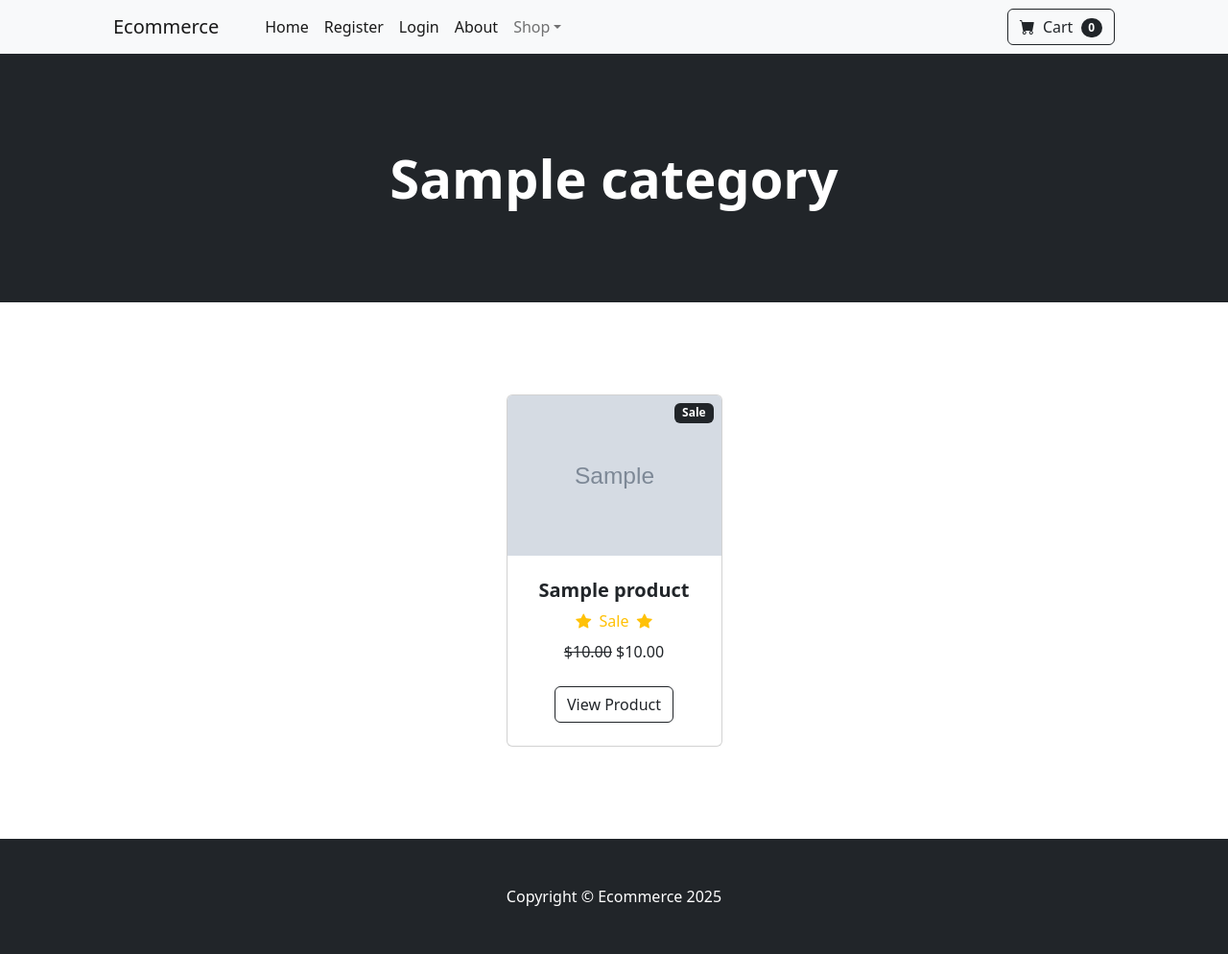
After one commit to TharHtet236401/Ecommerce-App-with-Django, a Django app: page /category/1/ in a window 1280 px wide. The commit adds this page. Shown: the whole page at 96% size. Run offline with Django 5.2, Linux system fonts and the light colour scheme; tables that the repository leaves empty hold one stand-in row (values such as "Sample post"); grey boxes marked "Sample" are stand-in pictures; some libraries are stand-ins or nearby versions.

Commit message:
categorized page

```diff
--- /dev/null
+++ b/store/templates/categorized_product.html
@@ -0,0 +1,84 @@
+{% extends 'base.html' %}
+
+{% block content %}
+
+        <!-- Header-->
+        <header class="bg-dark py-5">
+            <div class="container px-4 px-lg-5 my-5">
+                <div class="text-center text-white">
+                    <h1 class="display-4 fw-bolder"> {{category.name}}</h1>
+                    <!-- <p class="lead fw-normal text-white-50 mb-0"> {{category.description}}</p> -->
+                </div>
+            </div>
+        </header>
+
+        <!-- Section-->
+        <section class="py-5">
+            <div class="container px-4 px-lg-5 mt-5">
+                <div class="row gx-4 gx-lg-5 row-cols-2 row-cols-md-3 row-cols-xl-4 justify-content-center">
+
+                    {% for product in products %}
+
+                    {% if product.is_sale %}
+                    <div class="col mb-5">
+                        <div class="card h-100">
+
+                            <!--saled badge-->
+                            <div class="badge bg-dark text-white position-absolute" style="top: 0.5rem; right: 0.5rem">Sale</div>
+                            <!-- Product image-->
+                            <img class="card-img-top" src="{{ product.image.url }}" alt="..." />
+                            <!-- Product details-->
+                            <div class="card-body p-4">
+
+
+                                <div class="text-center">
+                                    <!-- Product name-->
+                                    <h5 class="fw-bolder">{{product.name}}</h5>
+                                    <div class="d-flex justify-content-center text-warning mb-2">
+
+                                        <div class="bi-star-fill"></div>
+                                        &nbsp;&nbsp;Sale&nbsp;&nbsp;
+                                        <div class="bi-star-fill"></div>
+
+                                    </div>
+
+                                    <!-- Product price-->
+                                    <strike>${{product.price}}</strike>
+                                    ${{product.sale_price}}
+                                </div>
+                            </div>
+                            <!-- Product actions-->
+                            <div class="card-footer p-4 pt-0 border-top-0 bg-transparent">
+                                <div class="text-center"><a class="btn btn-outline-dark mt-auto" href="{% url 'product_detail' product.id %}">View Product</a></div>
+                            </div>
+                        </div>
+                    </div>
+                    {% else %}
+                        <div class="col mb-5">
+                            <div class="card h-100">
+                                <!-- Product image-->
+                                <img class="card-img-top" src="{{ product.image.url }}" alt="..." />
+                                <!-- Product details-->
+                                <div class="card-body p-4">
+                                    <div class="text-center">
+                                        <!-- Product name-->
+                                        <h5 class="fw-bolder">{{product.name}}</h5>
+                                        <!-- Product price-->
+                                        ${{product.price}}
+                                    </div>
+                                </div>
+                                <!-- Product actions-->
+                                <div class="card-footer p-4 pt-0 border-top-0 bg-transparent">
+                                    <div class="text-center"><a class="btn btn-outline-dark mt-auto" href="{% url 'product_detail' product.id %}">View Product</a></div>
+                                </div>
+                            </div>
+                        </div>
+                    {% endif %}
+
+
+                    {% endfor %}
+                </div>
+            </div>
+        </section>
+
+{% endblock %}
--- a/store/templates/nav.html
+++ b/store/templates/nav.html
@@ -16,10 +16,11 @@
                 <li class="nav-item dropdown">
                     <a class="nav-link dropdown-toggle" id="navbarDropdown" href="#" role="button" data-bs-toggle="dropdown" aria-expanded="false">Shop</a>
                     <ul class="dropdown-menu" aria-labelledby="navbarDropdown">
-                        <li><a class="dropdown-item" href="#!">All Products</a></li>
+                        <li><a class="dropdown-item" href="{% url 'home' %}">All Products</a></li>
                         <li><hr class="dropdown-divider" /></li>
-                        <li><a class="dropdown-item" href="#!">Popular </a></li>
-                        <li><a class="dropdown-item" href="#!">New Arrivals</a></li>
+                        {% for category in categories %}
+                        <li><a class="dropdown-item" href="{% url 'category_product' category.id %}">{{category.name}}</a></li>
+                        {% endfor %}
                     </ul>
                 </li>
             </ul>
--- a/store/urls.py
+++ b/store/urls.py
@@ -8,4 +8,5 @@ urlpatterns = [
     path('logout/', views.logout_user, name='logout'),
     path('register/', views.register_user, name='register'),
     path('product/<int:pk>/', views.product_detail, name='product_detail'),
+    path('category/<int:pk>/', views.category_product, name='category_product'),
 ]
--- a/store/views.py
+++ b/store/views.py
@@ -1,20 +1,30 @@
 from django.shortcuts import render,HttpResponse,redirect
 from django.http import HttpResponse
-from .models import Product
+from .models import Product,Category
 from django.contrib.auth import authenticate,login,logout
 from django.contrib import messages
 from .forms import SignUpForm
+
+
 # Create your views here.
-def home(request):
+
+
+def home(request,listcategories=None):
     products = Product.objects.all()
+    categories = Category.objects.all()
     context = {
-        'products':products
+        'products':products,
+        'categories':categories
     }
     return render(request,'home.html',context)
 
 
 def about(request):
-    return render(request,'about.html')
+    categories = Category.objects.all()
+    context = {
+        'categories':categories
+    }
+    return render(request,'about.html',context)
 
 
 def register_user(request):
@@ -63,7 +73,21 @@ def logout_user(request):
 
 def product_detail(request,pk):
     product = Product.objects.get(id=pk)
+    categories = Category.objects.all()
     context = {
-        'product':product
+        'product':product,
+        'categories':categories
     }
     return render(request,'product_detail.html',context)
+
+
+def category_product(request,pk):
+    categories = Category.objects.all()
+    category = Category.objects.get(id=pk)
+    products = Product.objects.filter(category=category)
+    context = {
+        'products':products,
+        'category':category,
+        'categories':categories
+    }
+    return render(request,'categorized_product.html',context)
```
